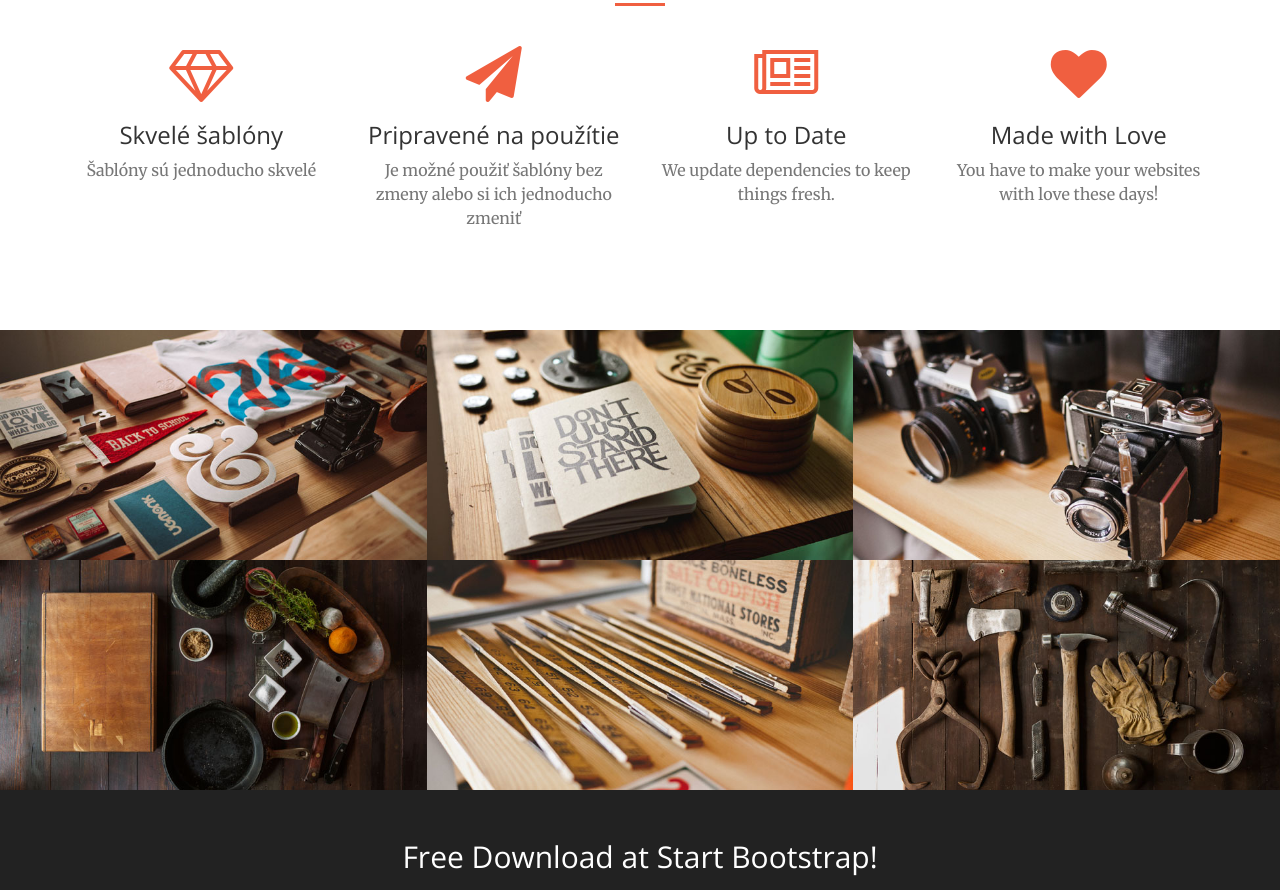
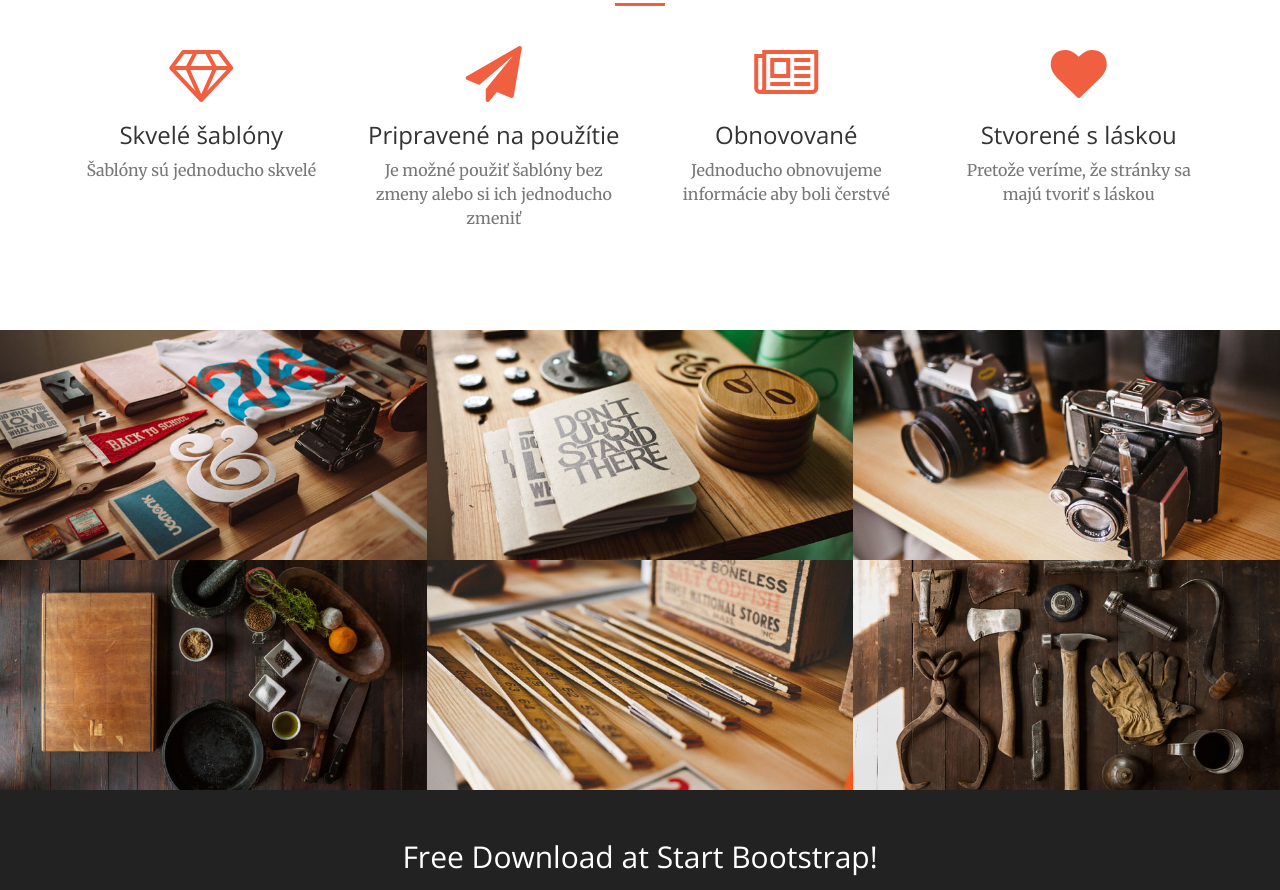
Before and after one commit to martinope/Skuska, a plain HTML site: page index.html in a window 1280 px wide. Shown: the part 1320-2210 px from the top of the page. Drawn offline with nearby package versions, Linux system fonts and the light colour scheme.

Commit message:
pokracujem

```diff
--- a/index.html
+++ b/index.html
@@ -123,15 +123,15 @@
                 <div class="col-lg-3 col-md-6 text-center">
                     <div class="service-box">
                         <i class="fa fa-4x fa-newspaper-o wow bounceIn text-primary" data-wow-delay=".2s"></i>
-                        <h3>Up to Date</h3>
-                        <p class="text-muted">We update dependencies to keep things fresh.</p>
+                        <h3>Obnovované</h3>
+                        <p class="text-muted">Jednoducho obnovujeme informácie aby boli čerstvé</p>
                     </div>
                 </div>
                 <div class="col-lg-3 col-md-6 text-center">
                     <div class="service-box">
                         <i class="fa fa-4x fa-heart wow bounceIn text-primary" data-wow-delay=".3s"></i>
-                        <h3>Made with Love</h3>
-                        <p class="text-muted">You have to make your websites with love these days!</p>
+                        <h3>Stvorené s láskou</h3>
+                        <p class="text-muted">Pretože veríme, že stránky sa majú tvoriť s láskou</p>
                     </div>
                 </div>
             </div>
```
